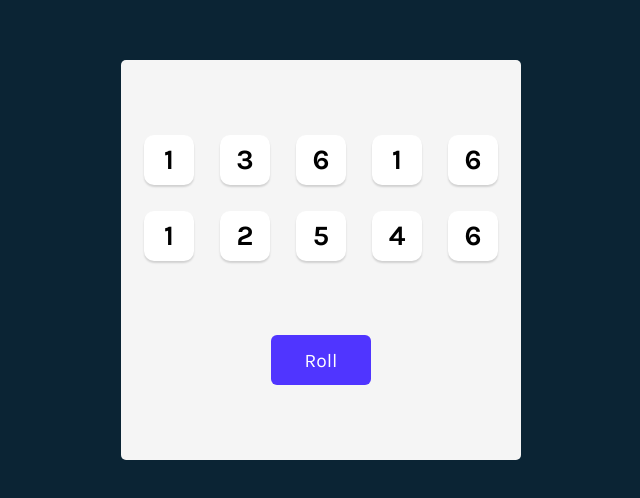
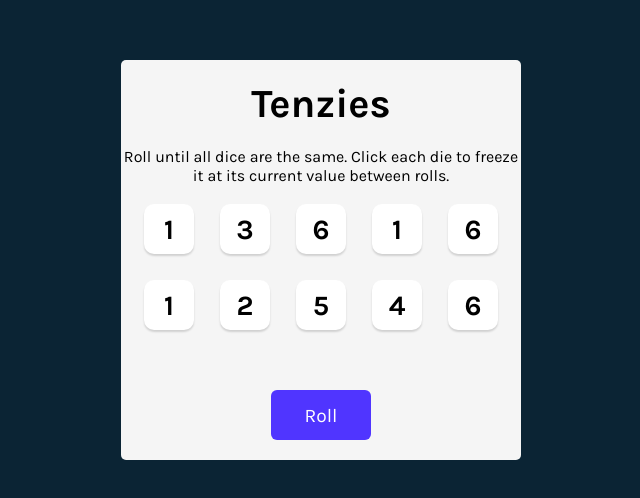
Before and after one commit to eiirikr/react-course, a React (Vite) app in the folder Tenzies/: page / in a window 1280 px wide. Shown: the part 140-638 px from the top of the page, without its empty margins (319-959 px from the left). Built offline with nearby package versions, Linux system fonts and the light colour scheme.

Commit message:
Added title and instructions and its styles

```diff
--- a/Tenzies/src/App.jsx
+++ b/Tenzies/src/App.jsx
@@ -42,6 +42,11 @@
 
   return (
     <main>
+      <h1 className="title">Tenzies</h1>
+      <p className="instructions">
+        Roll until all dice are the same. Click each die to freeze it at its
+        current value between rolls.
+      </p>
       <div className="dice-container">{diceElements}</div>
       <button className="roll-dice" onClick={rollDice}>
         Roll
--- a/Tenzies/src/index.css
+++ b/Tenzies/src/index.css
@@ -32,10 +32,20 @@
   align-items: center;
 }
 
+.title {
+  font-size: 40px;
+}
+
+.instructions {
+  font-weight: 400;
+  text-align: center;
+}
+
 .dice-container {
   display: grid;
   grid-template: auto auto / repeat(5, 1fr);
   gap: 26px;
+  margin-bottom: 40px;
 }
 
 .dice-container button {
```
